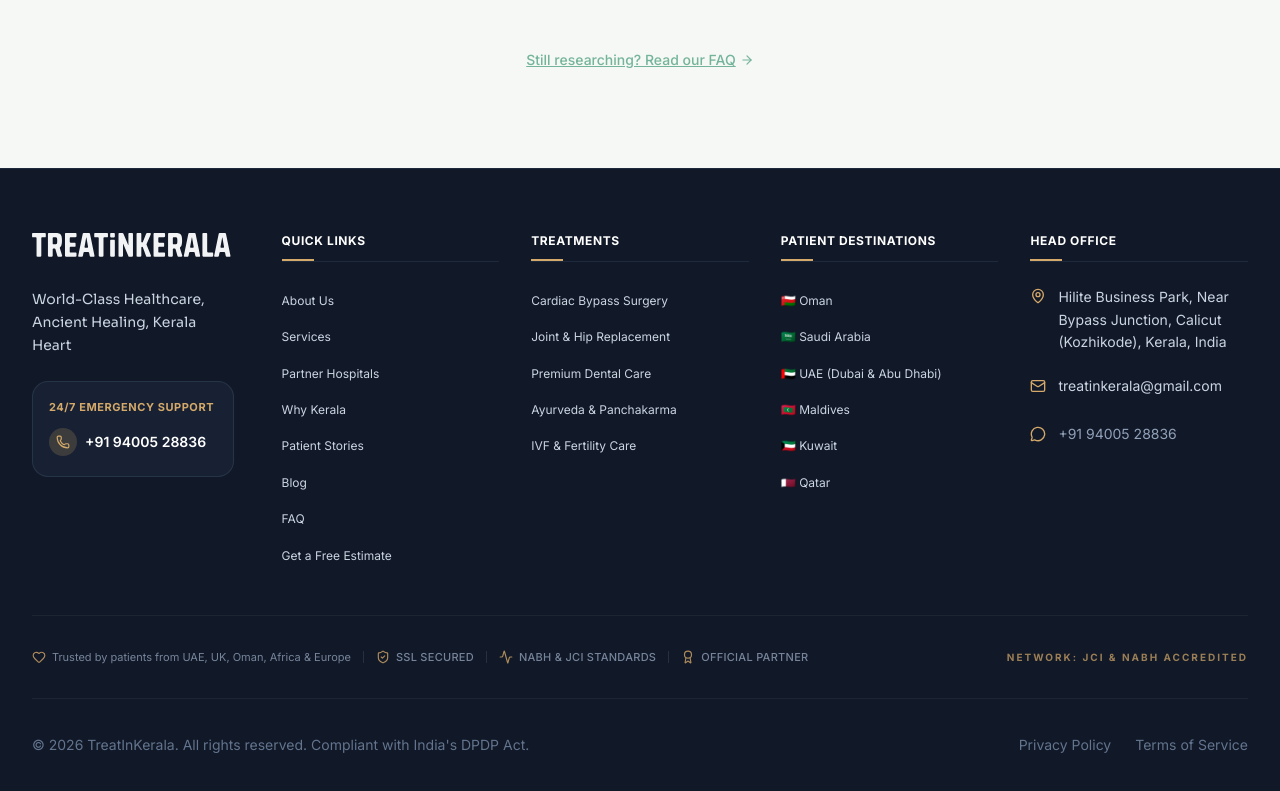
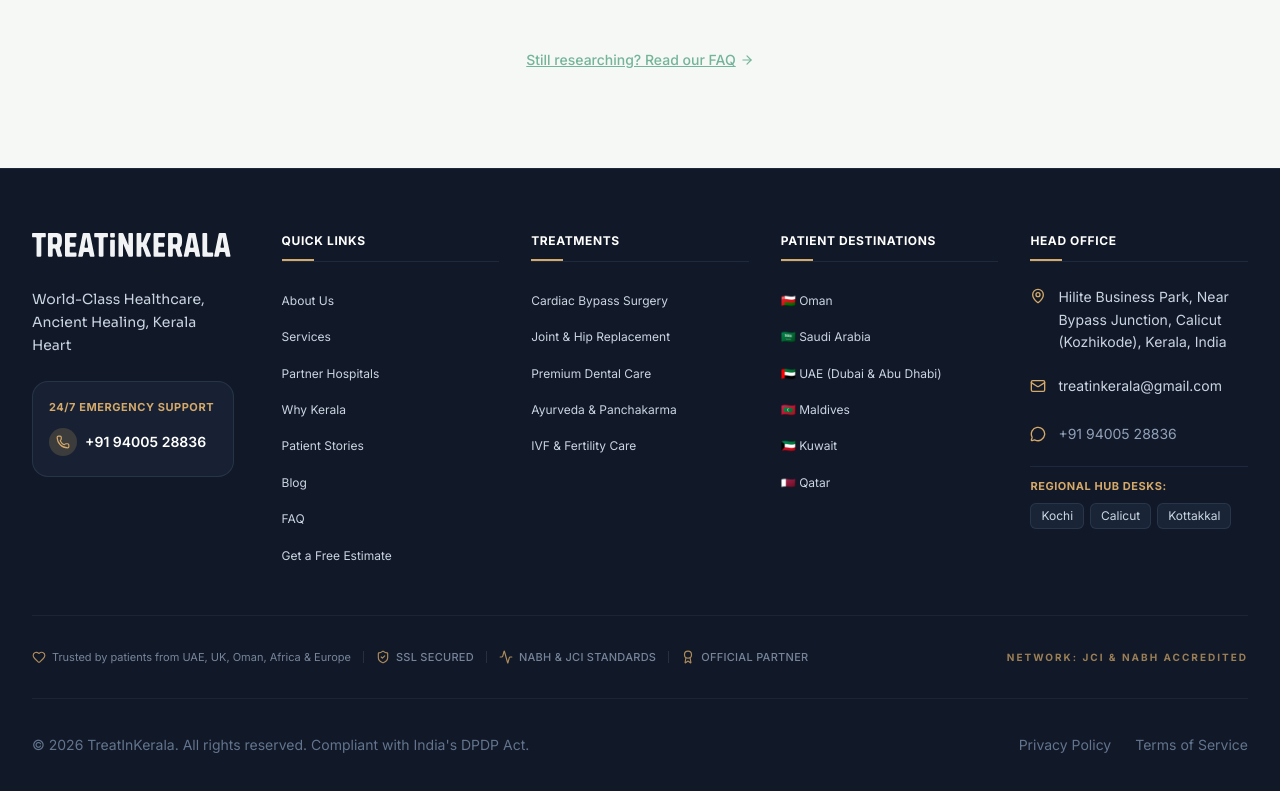
Before and after one commit to smanfari619-maker/medkerala, a Next.js app: page /en in a window 1280 px wide. Shown: the part 7093-7884 px from the top of the page. Built offline with nearby package versions, Linux system fonts and the light colour scheme.

Commit message:
feat(cro): add regional hub quick links to Footer and Mobile drawer

```diff
--- a/src/components/layout/Footer.tsx
+++ b/src/components/layout/Footer.tsx
@@ -36,6 +36,12 @@ export default function Footer() {
     { href: '/blog', label: tNav('blog') },
     { href: '/faq', label: tNav('faq') },
     { href: '/get-estimate', label: tCommon('getEstimate') },
+  ];
+
+  const regionalHubLinks = [
+    { href: '/hospitals/kochi', label: locale === 'ar' ? 'كوتشين (إرناكولام)' : 'Kochi' },
+    { href: '/hospitals/calicut', label: locale === 'ar' ? 'كوزيكود (كالكوت)' : 'Calicut' },
+    { href: '/hospitals/kottakkal', label: locale === 'ar' ? 'كوتاكال (آريا فايديا سالا)' : 'Kottakkal' },
   ];
 
   return (
@@ -257,6 +263,22 @@ export default function Footer() {
                     <span dir="ltr">{SITE_CONFIG.phone}</span>
                   </a>
                 </li>
+                <li className="pt-3 border-t border-slate-800">
+                  <span className="text-[11px] font-bold text-[#D4A96A] uppercase tracking-wider block mb-2">
+                    {locale === 'ar' ? 'المراكز الطبية الإقليمية:' : 'Regional Hub Desks:'}
+                  </span>
+                  <div className="flex flex-wrap gap-1.5">
+                    {regionalHubLinks.map((hub) => (
+                      <Link
+                        key={hub.href}
+                        href={hub.href}
+                        className="text-xs text-slate-300 hover:text-white transition-colors bg-slate-800/80 px-2.5 py-1 rounded-md border border-slate-700/60 inline-block"
+                      >
+                        {hub.label}
+                      </Link>
+                    ))}
+                  </div>
+                </li>
               </ul>
             </div>
           </div>
--- a/src/components/layout/MobileBottomNav.tsx
+++ b/src/components/layout/MobileBottomNav.tsx
@@ -214,6 +214,30 @@ export default function MobileBottomNav() {
                 );
               })}
             </div>
+
+            {/* Regional Hubs Quick Access */}
+            <div className="pt-2">
+              <span className="text-[10px] font-bold uppercase tracking-wider text-[#D4A96A] block mb-2 px-1">
+                {isRtl ? 'المراكز الطبية الإقليمية' : 'Regional Medical Hubs'}
+              </span>
+              <div className="grid grid-cols-3 gap-2">
+                {[
+                  { href: '/hospitals/kochi', nameEn: 'Kochi', nameAr: 'كوتشين', subEn: 'Transplants', subAr: 'زراعة الأعضاء' },
+                  { href: '/hospitals/calicut', nameEn: 'Calicut', nameAr: 'كوزيكود', subEn: 'Cardiac & Spine', subAr: 'القلب والأعصاب' },
+                  { href: '/hospitals/kottakkal', nameEn: 'Kottakkal', nameAr: 'كوتاكال', subEn: 'Ayurveda AVS', subAr: 'أيورفيدا كوتاكال' },
+                ].map((hub) => (
+                  <Link
+                    key={hub.href}
+                    href={hub.href}
+                    onClick={() => setDrawerOpen(false)}
+                    className="p-2.5 rounded-[12px] bg-white border border-[#D4A96A]/25 hover:border-primary-green/40 shadow-2xs text-center flex flex-col items-center justify-center transition-all tap-active"
+                  >
+                    <span className="text-xs font-bold text-[#1B4332]">{isRtl ? hub.nameAr : hub.nameEn}</span>
+                    <span className="text-[9px] text-[#4A5C52] leading-tight mt-0.5">{isRtl ? hub.subAr : hub.subEn}</span>
+                  </Link>
+                ))}
+              </div>
+            </div>
           </div>
         </div>
       )}
```
